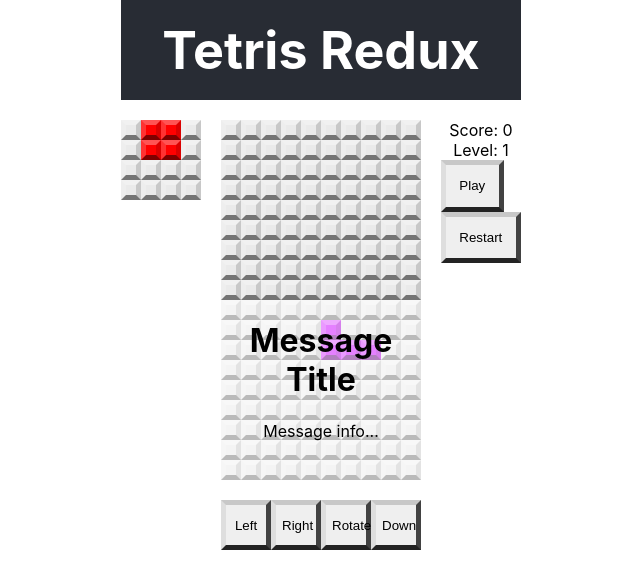
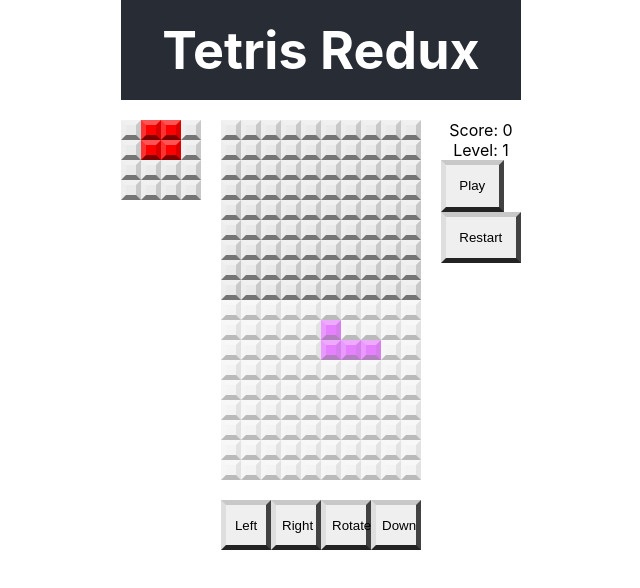
Before and after one commit to scottzyang/react-redux-tetris, a React (Create React App) app: page / in a window 1280 px wide. Shown: the top 588 px of the page, without its empty margins (319-959 px from the left). Built offline with nearby package versions, Linux system fonts and the light colour scheme.

Commit message:
Added connection for message popup

```diff
--- a/src/components/MessagePopup.js
+++ b/src/components/MessagePopup.js
@@ -1,11 +1,24 @@
 import React from 'react'
+import { useSelector } from 'react-redux'
 
 // Displays a message
-export default function MessagePopup(props) {
+export default function MessagePopup() {
+  const { isRunning, gameOver } = useSelector(state => state)
+
+  let message = ''
+  let isHidden = 'hidden'
+
+  if (gameOver) {
+    message = 'Game Over'
+    isHidden = ''
+  } else if (!isRunning) {
+    message = 'Paused'
+    isHidden = ''
+  }
+
   return (
-    <div className='message-popup'>
-      <h1>Message Title</h1>
-      <p>Message info...</p>
+    <div className={`message-popup ${isHidden}`}>
+      <h1>{message}</h1>
     </div>
   )
 }
```
